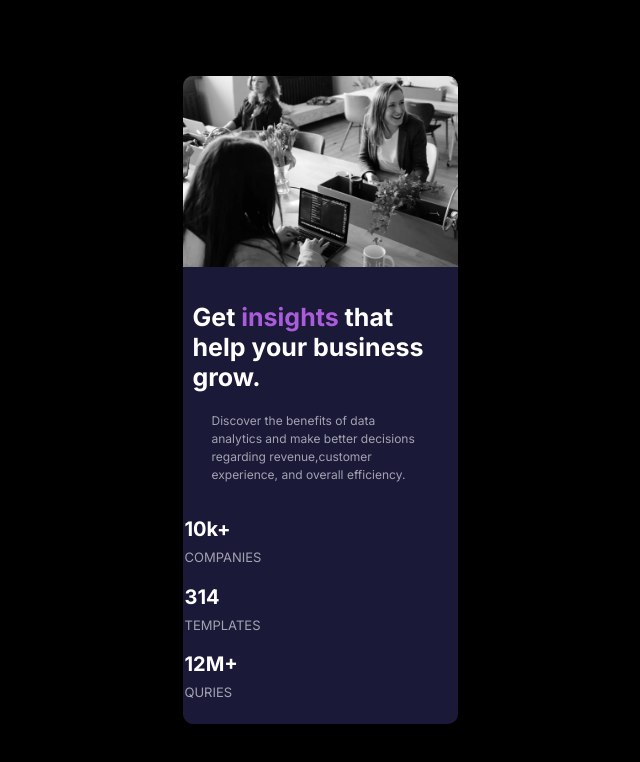
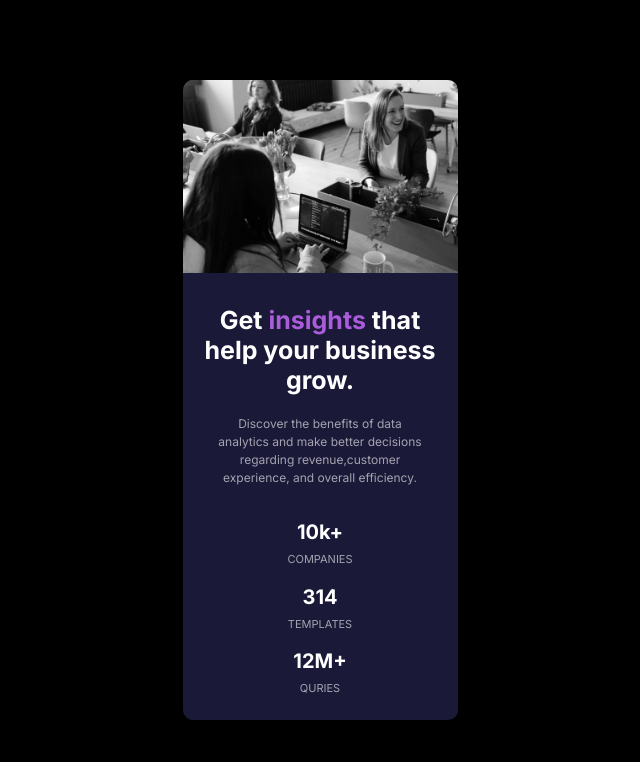
Before and after one commit to edber455/-stats-preview-card-component, a plain HTML site: page index.html in a window 1280 px wide. Shown: the whole page, without its empty margins (320-960 px from the left). Drawn offline with Linux system fonts and the light colour scheme.

Commit message:
Modified index.css

```diff
--- a/index.css
+++ b/index.css
@@ -37,10 +37,11 @@ h1 {
   padding: 10px 10px;
   font-size: 25px;
   font-weight: 600;
+  text-align: center;
 }
 p {
   color: hsla(0, 0%, 100%, 0.6);
-  font-size: 13px;
+  font-size: 11px;
   font-weight: 400;
   line-height: 1.5;
   padding: 2px 2px;
@@ -52,18 +53,22 @@ h2 {
   font-size: 12px;
   font-weight: 400;
   line-height: 1.5;
+  text-align: center;
 }
 
 .quantitiy-companies {
   padding: 5px 0;
+  text-align: center;
 }
 
 .quantitiy-templates {
   padding: 5px 0;
+  text-align: center;
 }
 
 .quantitiy-queries {
   padding: 5px 0 30px 0;
+  text-align: center;
 }
 
 .title-purple {
```
